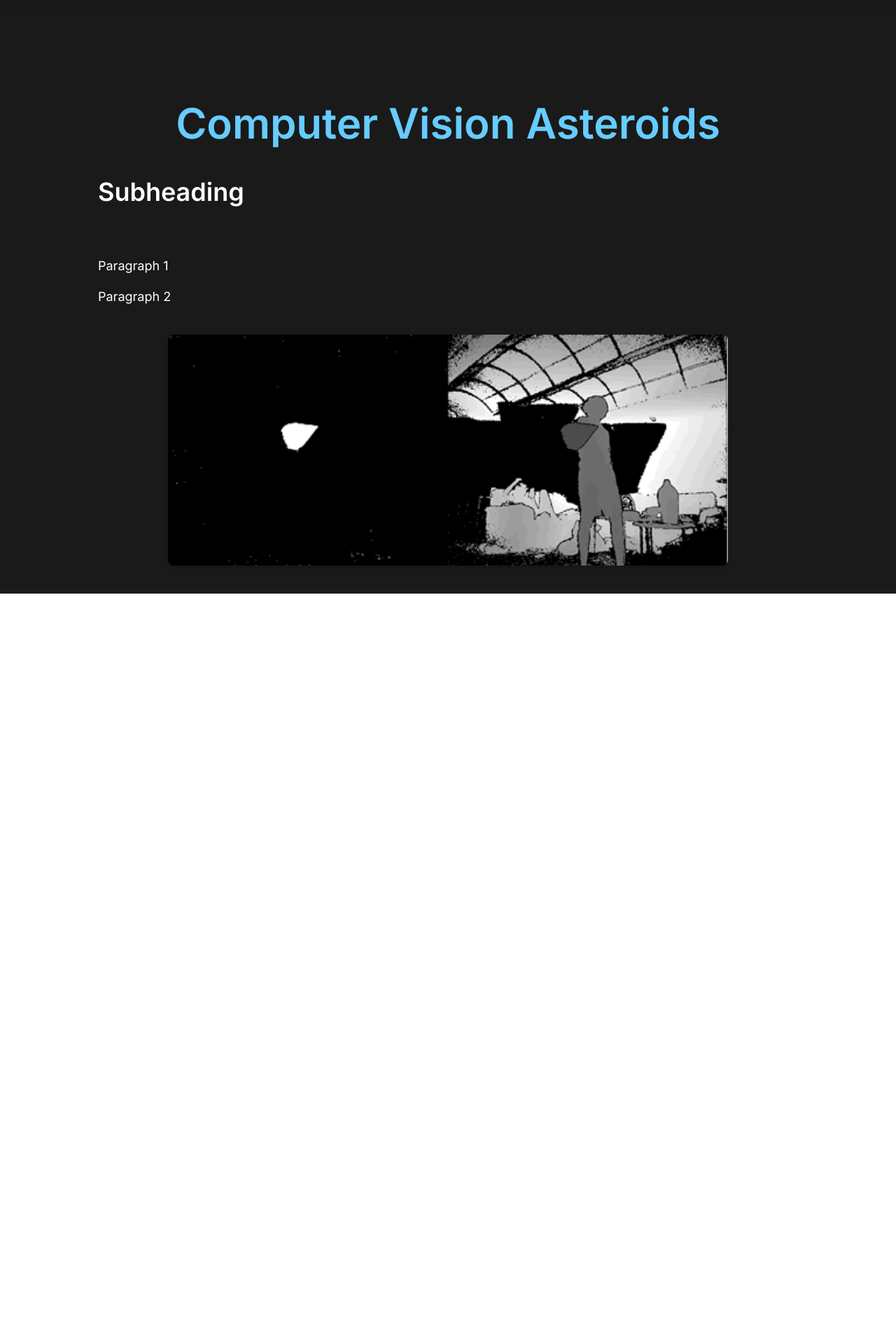
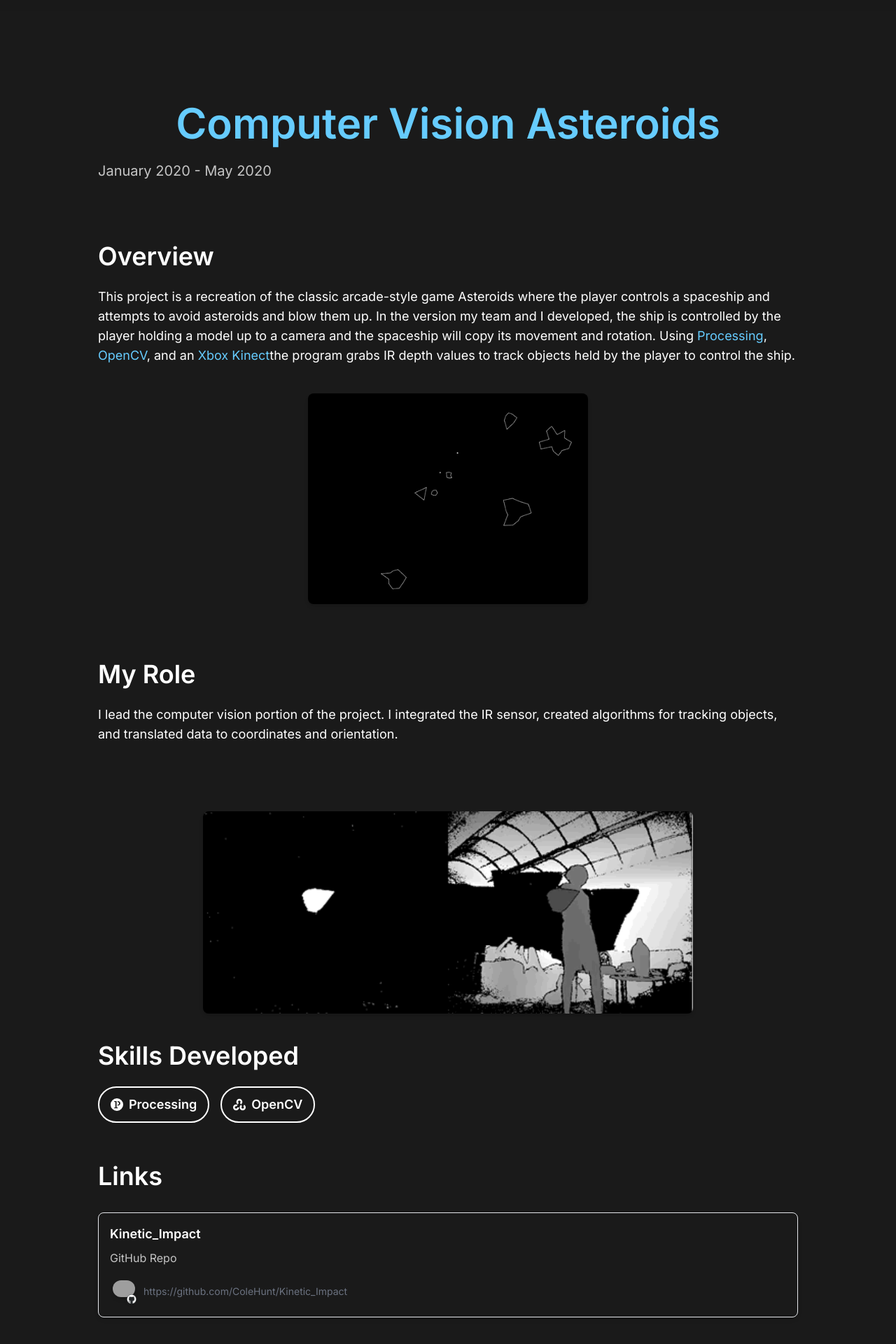
Before and after one commit to liama28/portfolio-website, a Next.js app: page /Asteroids in a window 1280 px wide. Shown: the part 54-1974 px from the top of the page at 70% size. Before the commit the page ends 902 px from the top, so only its background shows below. Built offline with nearby package versions, Linux system fonts and the light colour scheme; grey boxes are pictures that could not be loaded.

Commit message:
Update project pages

```diff
--- a/src/app/Asteroids/page.tsx
+++ b/src/app/Asteroids/page.tsx
@@ -1,4 +1,8 @@
 "use client";
+import Skill from "../UI/Home/components/Skill";
+import { TbLogicAnd } from "react-icons/tb";
+import { SiProcessingfoundation } from "react-icons/si";
+import { SiOpencv } from "react-icons/si";
 
 import { IoMdArrowRoundBack } from "react-icons/io";
 import Image from "next/image";
@@ -20,32 +24,140 @@ export default function Asteroids() {
 
       <div className="max-w-[1000px] mx-auto flex flex-col justify-center h-full">
         <div className="pt-[200px] pb-10">
-          <h2 className="font-semibold text-5xl sm:text-6xl text-center text-primary-100 mb-12">
+          <h2 className="font-semibold text-5xl sm:text-6xl text-center text-primary-100 mb-6">
             Computer Vision Asteroids
           </h2>
-          <h3 className="font-semibold text-3xl sm:text-4xl text-100 mb-8">
-            Subheading
-          </h3>
+          <p className="text-xl text-200 mb-12">January 2020 - May 2020</p>
         </div>
 
-        <div className="px-4 sm:px-0 mb-10">
-          <p className="text-lg text-100 mb-4">
-            Paragraph 1
+        <h3 className="font-semibold text-3xl sm:text-4xl text-100 mb-6">
+          Overview
+        </h3>
+
+        <div className="mb-10 text-lg text-100">
+          <p className="mb-4">
+            This project is a recreation of the classic arcade-style game
+            Asteroids where the player controls a spaceship and attempts to
+            avoid asteroids and blow them up. In the version my team and I
+            developed, the ship is controlled by the player holding a model up
+            to a camera and the spaceship will copy its movement and rotation.
+            Using{" "}
+            <a
+              href="https://processing.org/"
+              target="_blank"
+              rel="noopener noreferrer"
+              className="text-primary-100 hover:text-blue-200"
+            >
+              Processing
+            </a>
+            ,{" "}
+            <a
+              href="https://opencv.org/"
+              target="_blank"
+              rel="noopener noreferrer"
+              className="text-primary-100 hover:text-blue-200"
+            >
+              OpenCV
+            </a>
+            , and an{" "}
+            <a
+              href="https://en.wikipedia.org/wiki/Kinect"
+              target="_blank"
+              rel="noopener noreferrer"
+              className="text-primary-100 hover:text-blue-200"
+            >
+              Xbox Kinect
+            </a>
+             the program grabs IR depth values to track objects held by the
+            player to control the ship.
           </p>
-          <p className="text-lg text-100">
-            Paragraph 2
+          <div className="flex justify-center my-10">
+            <Image
+              src="/AsteroidsGIF.gif"
+              alt="Asteroids GIF"
+              width={400}
+              height={400}
+              className="rounded-lg shadow-md"
+            />
+          </div>
+        </div>
+
+        <h3 className="font-semibold text-3xl sm:text-4xl text-100 mb-6">
+          My Role
+        </h3>
+
+        <div className="mb-10 text-lg text-100">
+          <p className="mb-4">
+            I lead the computer vision portion of the project. I integrated the
+            IR sensor, created algorithms for tracking objects, and translated
+            data to coordinates and orientation.
           </p>
         </div>
 
-        <div className="flex justify-center mb-10">
-          <Image
-            src="/KinectAsteroids.gif"
-            alt="Adversarial Attacks on AI Malware Detection"
-            width={800}
-            height={400}
-            className="rounded-lg shadow-md"
-          />
+        <div className="flex justify-center my-10">
+            <Image
+              src="/KinectAsteroids.gif"
+              alt="Kinect view"
+              width={700}
+              height={400}
+              className="rounded-lg shadow-md"
+            />
+          </div>
+
+        <h3 className="font-semibold text-3xl sm:text-4xl text-100 mb-6">
+          Skills Developed
+        </h3>
+
+        <div className="flex flex-wrap gap-4 mb-14">
+          <Skill text="Processing" icon={<SiProcessingfoundation />} color="light" />
+          <Skill text="OpenCV" icon={<SiOpencv />} color="light" />
         </div>
+
+        <h3 className="font-semibold text-3xl sm:text-4xl text-100 mb-6">
+          Links
+        </h3>
+
+        {/* GITHUB REPO */}
+        <figure className="mt-2 mb-10 shadow-md rounded-lg p-4 border border-gray-200 hover:bg-gray-100/5">
+          <a
+            href="https://github.com/ColeHunt/Kinetic_Impact"
+            target="_blank"
+            rel="noopener noreferrer"
+            className="block"
+          >
+            <div className="flex">
+              <div className="flex-1">
+                <div className="text-lg font-semibold text-100">
+                  Kinetic_Impact
+                </div>
+                <div className="mt-2 text-200">GitHub Repo</div>
+              </div>
+            </div>
+            <div className="mt-4 flex items-center">
+              <div className="flex self-start h-8 w-8 m-1 ml-1 mr-3 relative">
+                <div>
+                  <div className="w-full h-full">
+                    <img
+                      src="https://avatars.githubusercontent.com/u/57200229?v=4"
+                      className="block object-cover rounded-full w-7.5 h-7.5 transition-opacity duration-100 ease-out shadow-md"
+                    />
+                  </div>
+                </div>
+                <div className="absolute bottom-[-2px] right-[-2px]">
+                  <div className="w-full h-full">
+                    <img
+                      src="/github-dark-icon.png"
+                      className="block object-cover rounded w-3.5 h-3.5 transition-opacity duration-100 ease-out filter drop-shadow"
+                    />
+                  </div>
+                </div>
+              </div>
+              <div className="text-sm text-gray-500">
+                https://github.com/ColeHunt/Kinetic_Impact
+              </div>
+            </div>
+          </a>
+        </figure>
       </div>
     </div>
   );
--- a/src/app/Roomba/page.tsx
+++ b/src/app/Roomba/page.tsx
@@ -1,4 +1,7 @@
 "use client";
+import Skill from "../UI/Home/components/Skill";
+import { BiCodeCurly } from "react-icons/bi";
+import { GoCpu } from "react-icons/go";
 
 import { IoMdArrowRoundBack } from "react-icons/io";
 import Image from "next/image";
@@ -20,32 +23,90 @@ export default function Roomba() {
 
       <div className="max-w-[1000px] mx-auto flex flex-col justify-center h-full">
         <div className="pt-[200px] pb-10">
-          <h2 className="font-semibold text-5xl sm:text-6xl text-center text-primary-100 mb-12">
-            Roomba Microcontroller Integration
+          <h2 className="font-semibold text-5xl sm:text-6xl text-center text-primary-100 mb-6">
+            Roomba Microcontoller Integration
           </h2>
-          <h3 className="font-semibold text-3xl sm:text-4xl text-100 mb-8">
-            Subheading
-          </h3>
+          <p className="text-xl text-200 mb-12">January 2021 - May 2021</p>
         </div>
 
-        <div className="px-4 sm:px-0 mb-10">
-          <p className="text-lg text-100 mb-4">
-            Paragraph 1
+        <h3 className="font-semibold text-3xl sm:text-4xl text-100 mb-6">
+          Overview
+        </h3>
+
+        <div className="mb-10 text-lg text-100">
+          <p className="mb-4">
+            In collaboration with two teammates, we integrated various hardware
+            components to create an intelligent robotic system. The project used
+            a TI Tiva Microcontroller, and an array of sensors including an IR
+            sensor, ping sensor, and bump sensor. We programmed the embedded
+            system to process the sensor data and control the Roomba to navigate
+            its surroundings.
           </p>
-          <p className="text-lg text-100">
-            Paragraph 2
-          </p>
+          <div className="flex justify-center my-10">
+            <Image
+              src="/CyBot.png"
+              alt="CyBot"
+              width={400}
+              height={400}
+              className="rounded-lg shadow-md"
+            />
+          </div>
         </div>
 
-        <div className="flex justify-center mb-10">
-          <Image
-            src="/CyBot.png"
-            alt="Adversarial Attacks on AI Malware Detection"
-            width={800}
-            height={400}
-            className="rounded-lg shadow-md"
-          />
+        <h3 className="font-semibold text-3xl sm:text-4xl text-100 mb-6">
+          Skills Developed
+        </h3>
+
+        <div className="flex flex-wrap gap-4 mb-14">
+          <Skill text="C" icon={<BiCodeCurly />} color="light" />
+          <Skill text="Embedded Systems" icon={<GoCpu />} color="light" />
         </div>
+
+        <h3 className="font-semibold text-3xl sm:text-4xl text-100 mb-6">
+          Links
+        </h3>
+
+        {/* GITHUB REPO */}
+        <figure className="mt-2 mb-10 shadow-md rounded-lg p-4 border border-gray-200 hover:bg-gray-100/5">
+          <a
+            href="https://github.com/liama28/CPRE_288"
+            target="_blank"
+            rel="noopener noreferrer"
+            className="block"
+          >
+            <div className="flex">
+              <div className="flex-1">
+                <div className="text-lg font-semibold text-100">
+                  CPRE 288
+                </div>
+                <div className="mt-2 text-200">GitHub Repo</div>
+              </div>
+            </div>
+            <div className="mt-4 flex items-center">
+              <div className="flex self-start h-8 w-8 m-1 ml-1 mr-3 relative">
+                <div>
+                  <div className="w-full h-full">
+                    <img
+                      src="https://avatars.githubusercontent.com/u/57200229?v=4"
+                      className="block object-cover rounded-full w-7.5 h-7.5 transition-opacity duration-100 ease-out shadow-md"
+                    />
+                  </div>
+                </div>
+                <div className="absolute bottom-[-2px] right-[-2px]">
+                  <div className="w-full h-full">
+                    <img
+                      src="/github-dark-icon.png"
+                      className="block object-cover rounded w-3.5 h-3.5 transition-opacity duration-100 ease-out filter drop-shadow"
+                    />
+                  </div>
+                </div>
+              </div>
+              <div className="text-sm text-gray-500">
+                https://github.com/liama28/CPRE_288
+              </div>
+            </div>
+          </a>
+        </figure>
       </div>
     </div>
   );
--- a/src/app/UI/Home/Hero.tsx
+++ b/src/app/UI/Home/Hero.tsx
@@ -30,7 +30,7 @@ function Home() {
         </h2>
         <p className="font-semibold text-200 py-4 mb-5">
           Welcome to my portfolio website! I've put this together to showcase my
-          skills and experience. Take a look around and please don't hesitate to
+          work and experience. Take a look around and please don't hesitate to
           contact me with any exciting opportunities.
         </p>
         <div className="flex gap-4">
```
